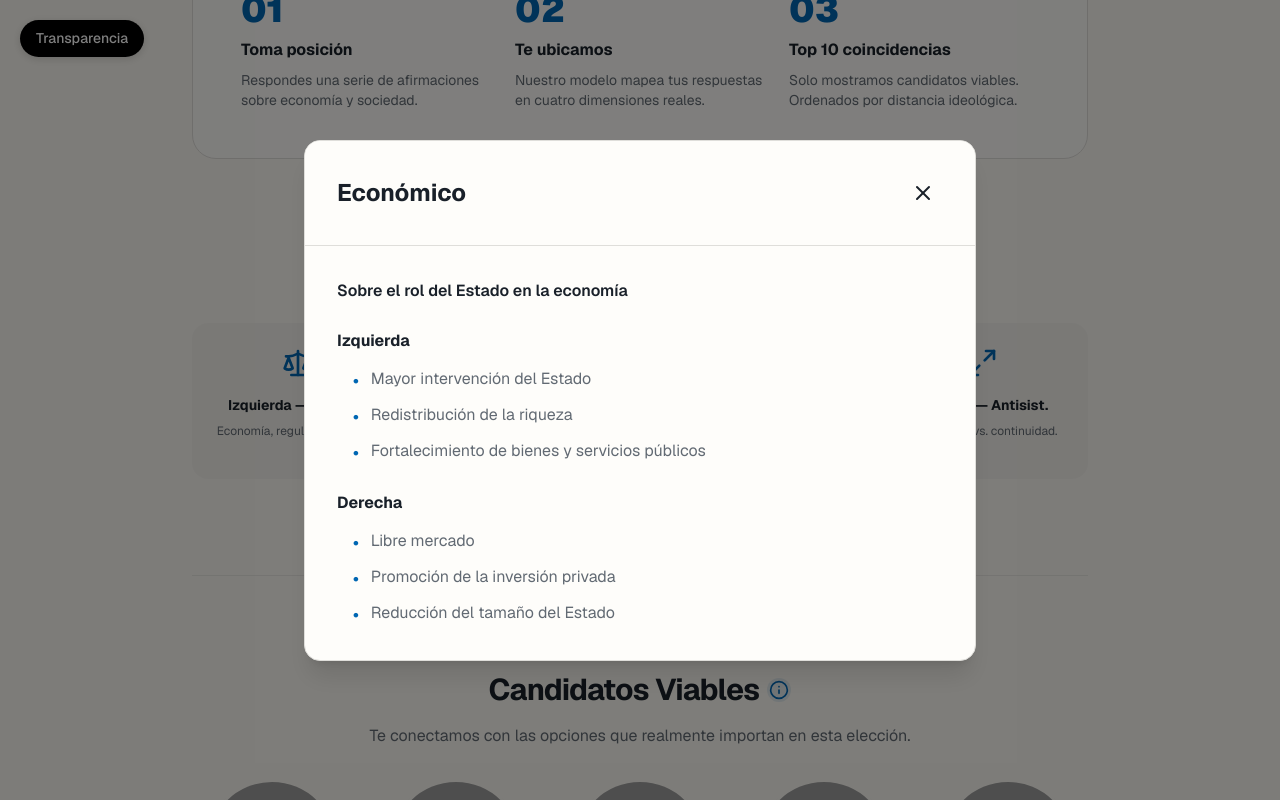
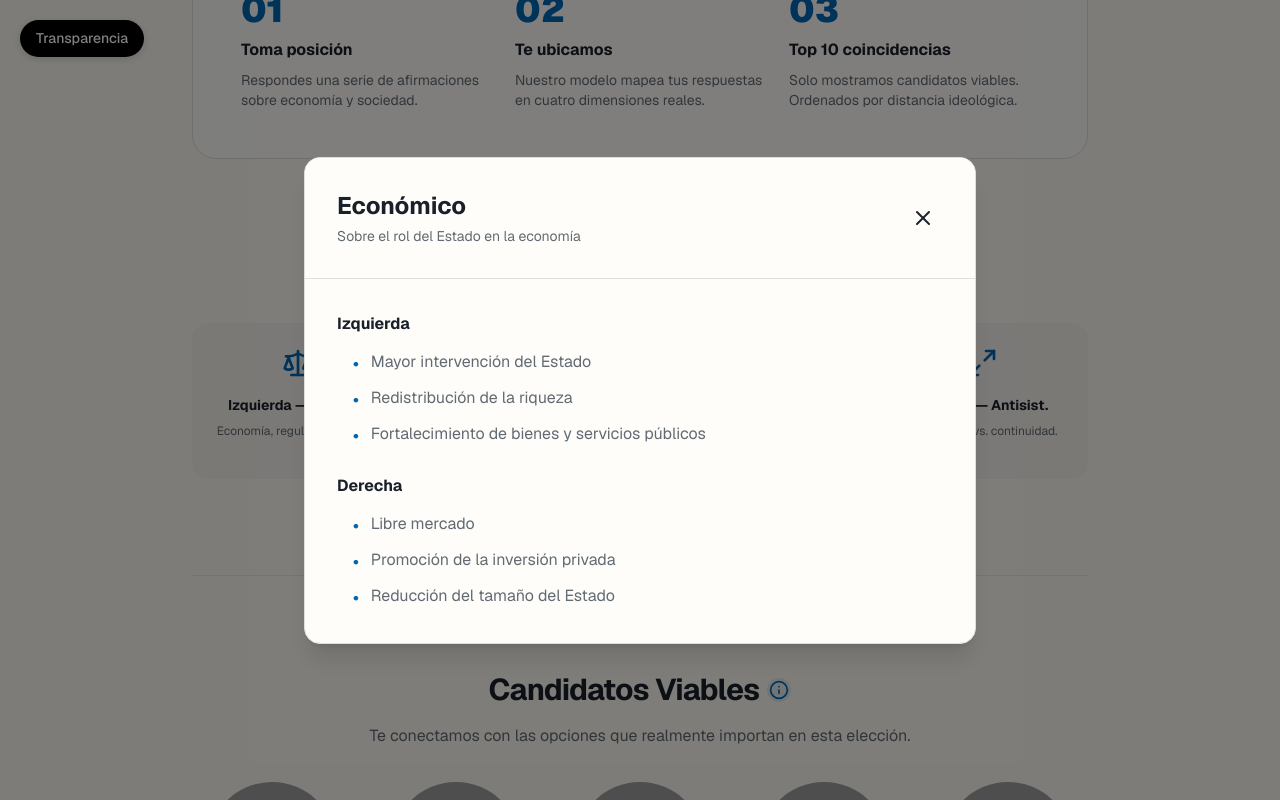
Before and after one commit to bombardeenlima/punto-de-encuentro, a SvelteKit app: page / in a window 1280 px wide. Both pictures are taken after a click on the button "Información sobre el eje económico". Shown: the part 1341-2141 px from the top of the page. Built offline with nearby package versions, Linux system fonts and the light colour scheme; grey boxes are pictures that could not be loaded.

Commit message:
Modificación botón izquierda - derecha 2.0

```diff
--- a/src/routes/+page.svelte
+++ b/src/routes/+page.svelte
@@ -264,7 +264,10 @@
 		<div class="bg-card border border-border rounded-2xl max-w-2xl w-full max-h-[90vh] overflow-y-auto shadow-xl animate-in fade-in zoom-in duration-300">
 			<!-- Header con botón de cerrar -->
 			<div class="sticky top-0 bg-card border-b border-border flex items-center justify-between p-6 sm:p-8">
-				<h3 class="text-xl sm:text-2xl font-bold">Económico</h3>
+				<div class="flex-1">
+					<h3 class="text-xl sm:text-2xl font-bold">Económico</h3>
+					<p class="text-sm text-muted-foreground mt-1">Sobre el rol del Estado en la economía</p>
+				</div>
 				<button
 					on:click={() => showEconomicPopup = false}
 					class="flex-shrink-0 p-2 hover:bg-muted rounded-lg transition-colors ml-4"
@@ -276,9 +279,6 @@
 
 			<!-- Contenido -->
 			<div class="p-6 sm:p-8 space-y-6 text-muted-foreground leading-relaxed">
-				<div>
-					<p class="text-foreground font-semibold mb-4">Sobre el rol del Estado en la economía</p>
-				</div>
 
 				<div>
 					<h4 class="text-foreground font-bold mb-3">Izquierda</h4>
```
